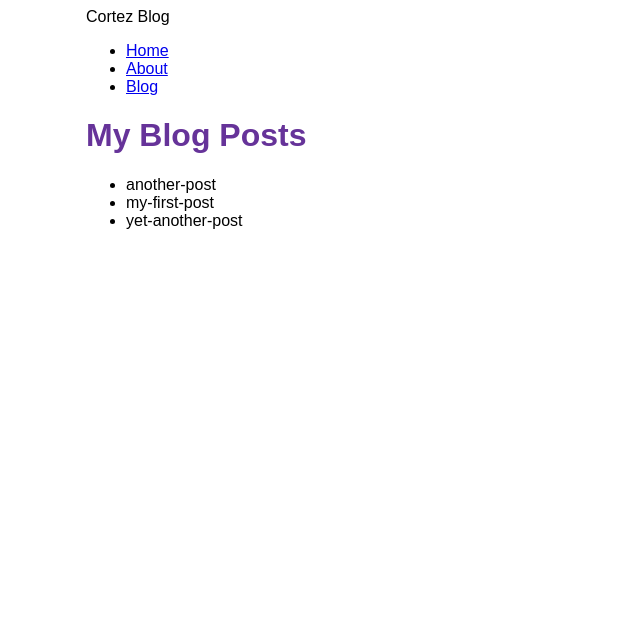
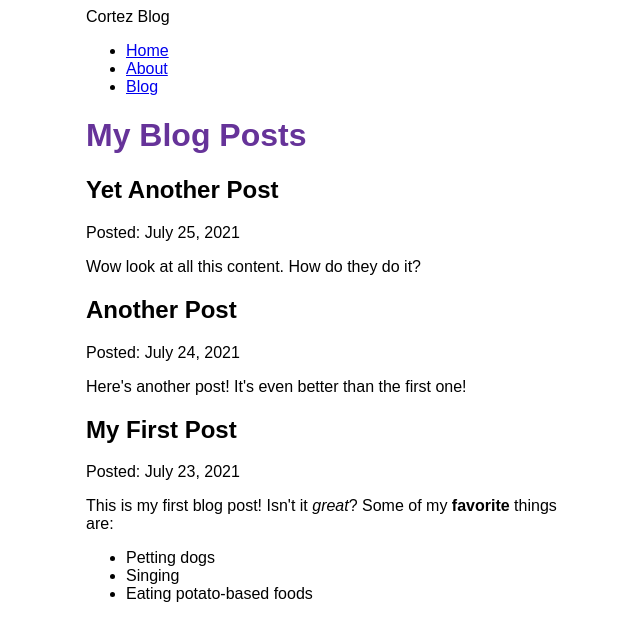
Before and after one commit to FelipeSchiavini/gatsby-tutorial, a Gatsby site: page /blog in a window 1280 px wide. Shown: the whole page, without its empty margins (304-944 px from the left). Built offline with nearby package versions, Linux system fonts and the light colour scheme; Gatsby itself is replaced by a stand-in of ours.

Commit message:
feat(part5): Transform Data to Use MDX

```diff
--- a/blog/another-post.mdx
+++ b/blog/another-post.mdx
@@ -0,0 +1,6 @@
+---
+title: "Another Post"
+date: "2021-07-24"
+---
+
+Here's another post! It's even better than the first one!
--- a/blog/my-first-post.mdx
+++ b/blog/my-first-post.mdx
@@ -0,0 +1,11 @@
+---
+title: "My First Post"
+date: "2021-07-23"
+---
+
+This is my first blog post! Isn't it _great_?
+Some of my **favorite** things are:
+
+- Petting dogs
+- Singing
+- Eating potato-based foods
--- a/blog/yet-another-post.mdx
+++ b/blog/yet-another-post.mdx
@@ -0,0 +1,6 @@
+---
+title: "Yet Another Post"
+date: "2021-07-25"
+---
+
+Wow look at all this content. How do they do it?
--- a/gatsby-config.js
+++ b/gatsby-config.js
@@ -6,13 +6,15 @@
   plugins: [
     `gatsby-plugin-image`,
     `gatsby-plugin-sharp`,
+    "gatsby-plugin-mdx",
     {
       resolve: "gatsby-source-filesystem",
       options: {
         name: `blog`,
         path: `${__dirname}/blog`,
       }
-    },
+    }
+
   ],
 
 }
--- a/package.json
+++ b/package.json
@@ -15,8 +15,11 @@
     "clean": "gatsby clean"
   },
   "dependencies": {
+    "@mdx-js/mdx": "^1.6.22",
+    "@mdx-js/react": "^1.6.22",
     "gatsby": "^4.14.0",
     "gatsby-plugin-image": "^2.14.1",
+    "gatsby-plugin-mdx": "^3.14.0",
     "gatsby-plugin-sharp": "^4.14.1",
     "gatsby-source-filesystem": "^4.14.0",
     "react": "^17.0.1",
--- a/src/pages/blog.js
+++ b/src/pages/blog.js
@@ -1,29 +1,39 @@
 import * as React from 'react'
 import { graphql } from 'gatsby'
 import Layout from '../components/layout'
+import { MDXRenderer } from 'gatsby-plugin-mdx'
 
 const BlogPage = ({ data }) => {
+  console.log(data.allMdx.nodes)
   return (
     <Layout pageTitle="My Blog Posts">
-      <ul>
-      {
-        data.allFile.nodes.map(node => (
-          <li key={node.name}>
-            {node.name}
-          </li>
+        {
+        data.allMdx.nodes.map((node) => (
+          <article key={node.id}>
+            <h2>{node.frontmatter.title}</h2>
+            <p>Posted: {node.frontmatter.date}</p>
+            <MDXRenderer>
+              {node.body}
+            </MDXRenderer>
+          </article>
         ))
       }
-      </ul>
     </Layout>
   )
 }
 export const query = graphql`
   query {
-    allFile {
+    allMdx(sort: {fields: frontmatter___date, order: DESC}) {
       nodes {
-        name
-      }
+        frontmatter {
+          date(formatString: "MMMM D, YYYY")
+          title
+        }
+      id
+      body
     }
   }
+}
+
 `
 export default BlogPage
```
Also changed, not shown: 1 other file.
